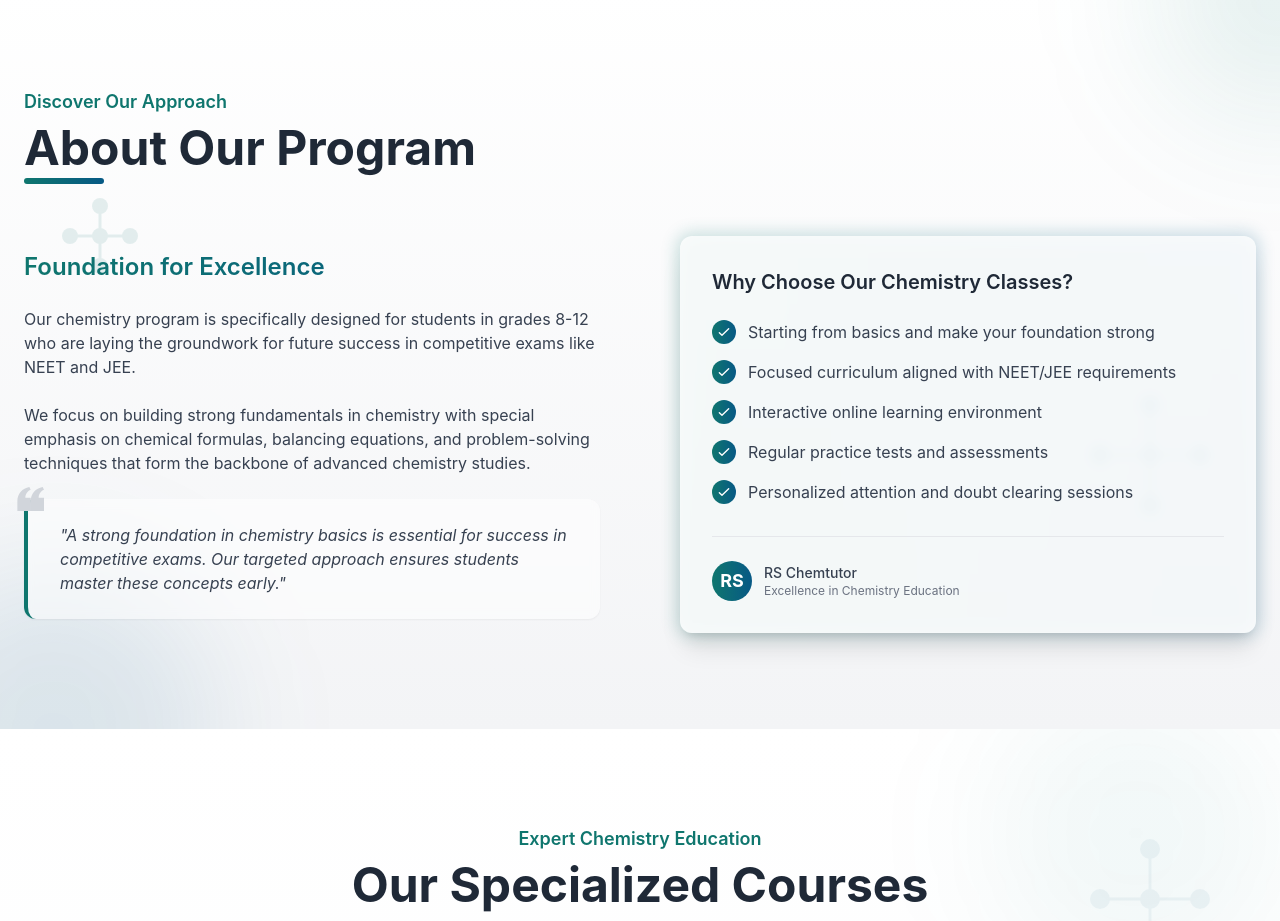
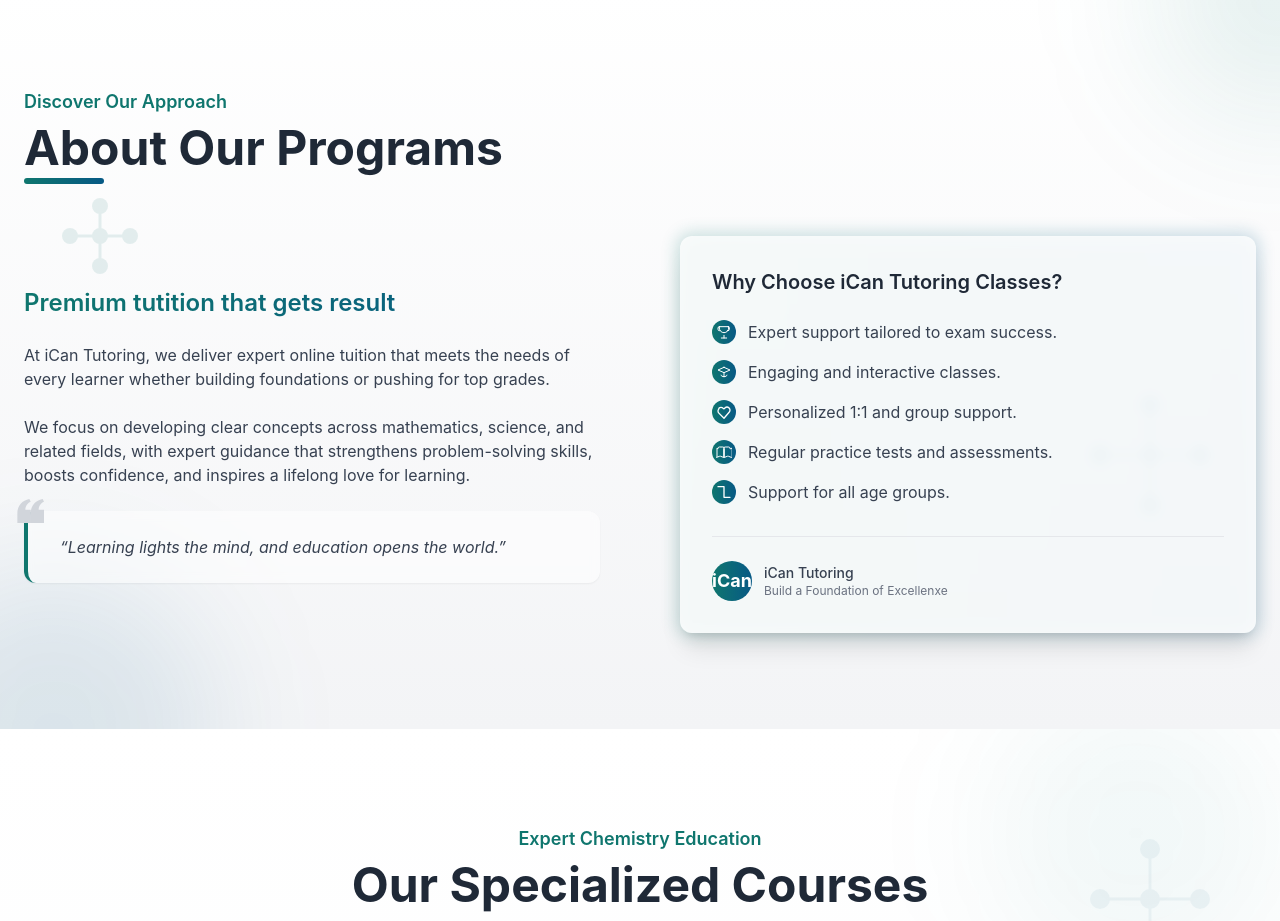
Before and after one commit to N0699064/TutoringSite, a React (Create React App) app in the folder frontend/: page / in a window 1280 px wide. Shown: the part 920-1841 px from the top of the page. Built offline with nearby package versions, Linux system fonts and the light colour scheme.

Commit message:
Update AboutSection.jsx

```diff
--- a/frontend/src/components/homepage/AboutSection.jsx
+++ b/frontend/src/components/homepage/AboutSection.jsx
@@ -60,7 +60,7 @@ function AboutSection() {
         >
           <span className="inline-block text-primary font-semibold mb-2 text-lg">Discover Our Approach</span>
           <h2 className="text-4xl md:text-5xl font-bold text-gray-800 relative">
-            About Our Program
+            About Our Programs
             <span className="absolute -bottom-3 left-0 w-20 h-1.5 bg-gradient-to-r from-primary to-secondary rounded-full"></span>
           </h2>
         </div>
@@ -71,12 +71,12 @@ function AboutSection() {
             className="space-y-6 transition-all duration-1000"
             style={{ opacity: 0, transform: 'translateY(20px)' }}
           >
-            <h3 className="text-2xl font-semibold text-transparent bg-clip-text bg-gradient-to-r from-primary to-secondary">Foundation for Excellence</h3>
+            <h3 className="text-2xl font-semibold text-transparent bg-clip-text bg-gradient-to-r from-primary to-secondary">Premium tutition that gets result</h3>
             <p className="text-gray-700">
-              Our chemistry program is specifically designed for students in grades 8-12 who are laying the groundwork for future success in competitive exams like NEET and JEE.
+              At iCan Tutoring, we deliver expert online tuition that meets the needs of every learner whether building foundations or pushing for top grades.
             </p>
             <p className="text-gray-700">
-              We focus on building strong fundamentals in chemistry with special emphasis on chemical formulas, balancing equations, and problem-solving techniques that form the backbone of advanced chemistry studies.
+            We focus on developing clear concepts across mathematics, science, and related fields, with expert guidance that strengthens problem-solving skills, boosts confidence, and inspires a lifelong love for learning.
             </p>
 
             <div className="relative bg-white/50 backdrop-blur-sm p-6 rounded-xl shadow-sm border-l-4 border-primary mt-8">
@@ -86,7 +86,7 @@ function AboutSection() {
                 </svg>
               </div>
               <p className="italic text-gray-700 pl-2">
-                "A strong foundation in chemistry basics is essential for success in competitive exams. Our targeted approach ensures students master these concepts early."
+                “Learning lights the mind, and education opens the world.”
               </p>
             </div>
           </div>
@@ -99,64 +99,69 @@ function AboutSection() {
             <div className="absolute -inset-1 bg-gradient-to-r from-primary to-secondary rounded-2xl blur opacity-20"></div>
             <div className="relative bg-white/80 backdrop-blur-sm p-8 rounded-xl shadow-xl">
               <h3 className="text-xl font-semibold mb-6 text-gray-800">
-                Why Choose Our Chemistry Classes?
+                Why Choose iCan Tutoring Classes?
               </h3>
 
               <ul className="space-y-4">
                 <li className="flex items-start">
                   <span className="inline-flex items-center justify-center h-6 w-6 rounded-full bg-gradient-to-r from-primary to-secondary text-white mr-3 flex-shrink-0">
-                    <svg className="h-4 w-4" fill="none" viewBox="0 0 24 24" stroke="currentColor">
-                      <path strokeLinecap="round" strokeLinejoin="round" strokeWidth={2} d="M5 13l4 4L19 7" />
+                    {/* Classic trophy icon */}
+                    <svg className="h-4 w-4" fill="none" viewBox="0 0 24 24" stroke="currentColor" strokeWidth="1.5">
+                      <path strokeLinecap="round" strokeLinejoin="round" d="M8 21h8M12 17v4m-7-17v2a7 7 0 0 0 14 0V4M5 4h14M5 4a2 2 0 0 0-2 2v2a2 2 0 0 0 2 2h1m12-6a2 2 0 0 1 2 2v2a2 2 0 0 1-2 2h-1" />
                     </svg>
                   </span>
-                  <span className="text-gray-700">Starting from basics and make your foundation strong</span>
+                  <span className="text-gray-700">Expert support tailored to exam success.</span>
                 </li>
 
                 <li className="flex items-start">
                   <span className="inline-flex items-center justify-center h-6 w-6 rounded-full bg-gradient-to-r from-primary to-secondary text-white mr-3 flex-shrink-0">
-                    <svg className="h-4 w-4" fill="none" viewBox="0 0 24 24" stroke="currentColor">
-                      <path strokeLinecap="round" strokeLinejoin="round" strokeWidth={2} d="M5 13l4 4L19 7" />
+                    {/* Classic graduation cap icon */}
+                    <svg className="h-4 w-4" fill="none" viewBox="0 0 24 24" stroke="currentColor" strokeWidth="1.5">
+                      <path strokeLinecap="round" strokeLinejoin="round" d="M12 5l9 4-9 4-9-4 9-4zm0 8v6m0 0c-2.5 0-4.5-1-4.5-2.25M12 19c2.5 0 4.5-1 4.5-2.25" />
                     </svg>
                   </span>
-                  <span className="text-gray-700">Focused curriculum aligned with NEET/JEE requirements</span>
+                  <span className="text-gray-700">Engaging and interactive classes.</span>
                 </li>
 
                 <li className="flex items-start">
                   <span className="inline-flex items-center justify-center h-6 w-6 rounded-full bg-gradient-to-r from-primary to-secondary text-white mr-3 flex-shrink-0">
+                    {/* Heart icon */}
                     <svg className="h-4 w-4" fill="none" viewBox="0 0 24 24" stroke="currentColor">
-                      <path strokeLinecap="round" strokeLinejoin="round" strokeWidth={2} d="M5 13l4 4L19 7" />
+                      <path strokeLinecap="round" strokeLinejoin="round" strokeWidth={2} d="M4.318 6.318a4.5 4.5 0 016.364 0L12 7.293l1.318-1.318a4.5 4.5 0 116.364 6.364L12 21.35l-7.682-7.682a4.5 4.5 0 010-6.364z" />
                     </svg>
                   </span>
-                  <span className="text-gray-700">Interactive online learning environment</span>
+                  <span className="text-gray-700">Personalized 1:1 and group support.</span>
                 </li>
 
                 <li className="flex items-start">
                   <span className="inline-flex items-center justify-center h-6 w-6 rounded-full bg-gradient-to-r from-primary to-secondary text-white mr-3 flex-shrink-0">
-                    <svg className="h-4 w-4" fill="none" viewBox="0 0 24 24" stroke="currentColor">
-                      <path strokeLinecap="round" strokeLinejoin="round" strokeWidth={2} d="M5 13l4 4L19 7" />
+                    {/* Open reading book icon */}
+                    <svg className="h-4 w-4" fill="none" viewBox="0 0 24 24" stroke="currentColor" strokeWidth="1.5">
+                      <path strokeLinecap="round" strokeLinejoin="round" d="M2.75 6.75A2.25 2.25 0 0 1 5 4.5h5.25A2.25 2.25 0 0 1 12.5 6.75v12.75a.75.75 0 0 1-1.03.7l-4.47-1.79a2.25 2.25 0 0 0-1.75 0l-4.47 1.79A.75.75 0 0 1 1.5 19.5V6.75zM21.25 6.75A2.25 2.25 0 0 0 19 4.5h-5.25A2.25 2.25 0 0 0 11.5 6.75v12.75a.75.75 0 0 0 1.03.7l4.47-1.79a2.25 2.25 0 0 1 1.75 0l4.47 1.79a.75.75 0 0 0 1.03-.7V6.75z" />
                     </svg>
                   </span>
-                  <span className="text-gray-700">Regular practice tests and assessments</span>
+                  <span className="text-gray-700">Regular practice tests and assessments.</span>
                 </li>
 
                 <li className="flex items-start">
                   <span className="inline-flex items-center justify-center h-6 w-6 rounded-full bg-gradient-to-r from-primary to-secondary text-white mr-3 flex-shrink-0">
+                    {/* Book icon */}
                     <svg className="h-4 w-4" fill="none" viewBox="0 0 24 24" stroke="currentColor">
-                      <path strokeLinecap="round" strokeLinejoin="round" strokeWidth={2} d="M5 13l4 4L19 7" />
+                      <path strokeLinecap="round" strokeLinejoin="round" strokeWidth={2} d="M12 20h9M12 4H3m9 0v16" />
                     </svg>
                   </span>
-                  <span className="text-gray-700">Personalized attention and doubt clearing sessions</span>
+                  <span className="text-gray-700">Support for all age groups.</span>
                 </li>
               </ul>
 
               <div className="mt-8 pt-6 border-t border-gray-200">
                 <div className="flex items-center">
                   <div className="h-10 w-10 rounded-full bg-gradient-to-r from-primary to-secondary flex items-center justify-center text-white font-bold text-lg">
-                    RS
+                    iCan
                   </div>
                   <div className="ml-3">
-                    <p className="text-sm font-medium text-gray-700">RS Chemtutor</p>
-                    <p className="text-xs text-gray-500">Excellence in Chemistry Education</p>
+                    <p className="text-sm font-medium text-gray-700">iCan Tutoring</p>
+                    <p className="text-xs text-gray-500">Build a Foundation of Excellenxe</p>
                   </div>
                 </div>
               </div>
```
